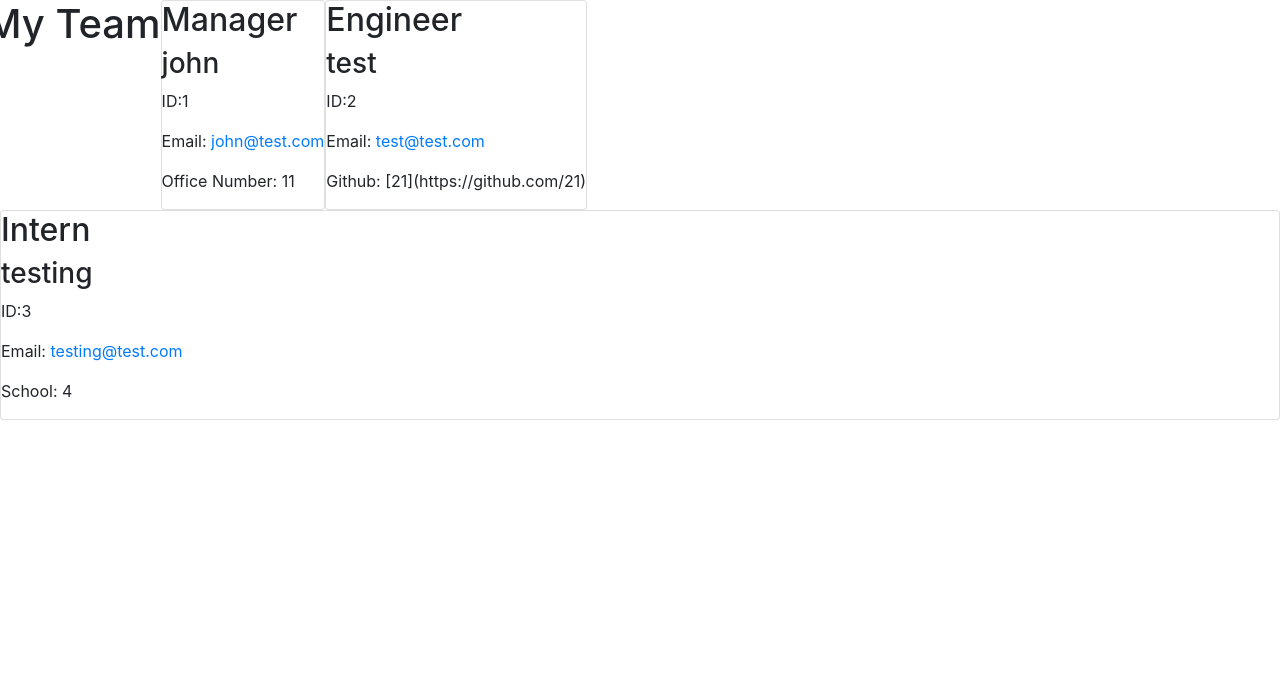
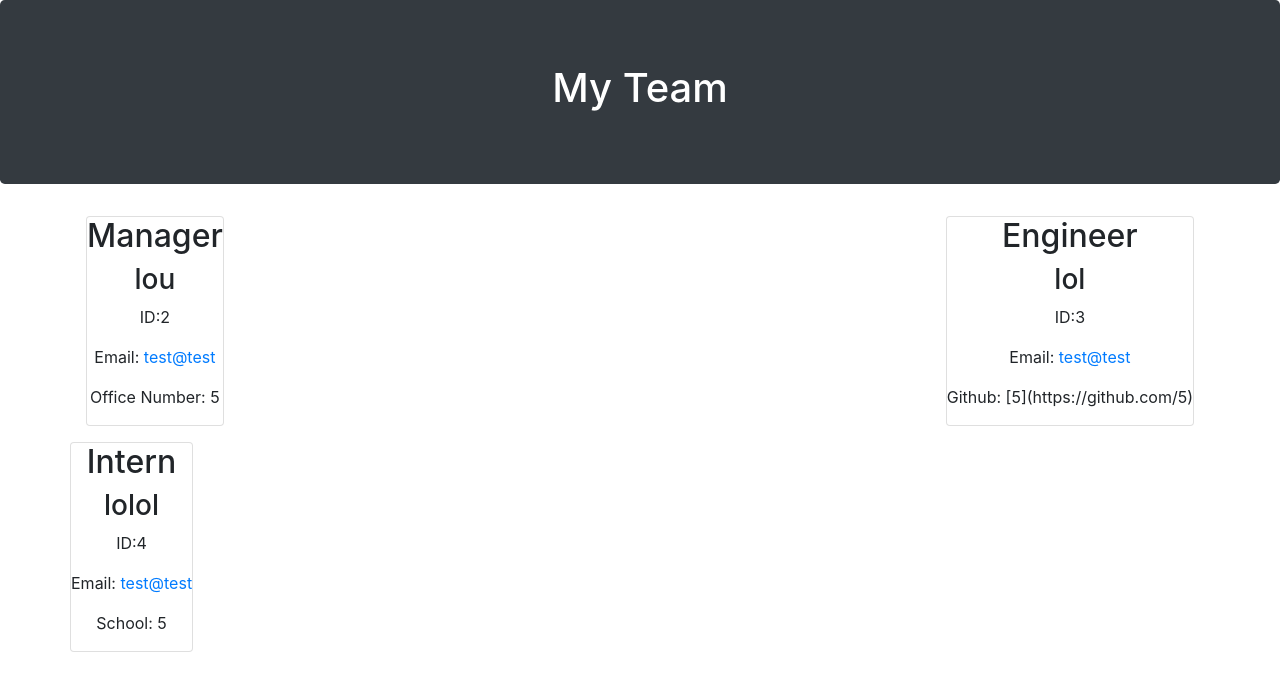
Before and after one commit to shellyst/team-profile-generator, a website: page team.html in a window 1280 px wide. Drawn offline with nearby package versions, Linux system fonts and the light colour scheme.

Commit message:
began proper styling now that data displays correctly, implemented a basic page structure and added a heading

```diff
--- a/src/styles.css
+++ b/src/styles.css
@@ -0,0 +1,3 @@
+body {
+  text-align: center;
+}
--- a/team.html
+++ b/team.html
@@ -11,37 +11,44 @@
     <title>Team Profile Generator</title>
 </head>
 <body>
-<div class="containter-fluid">
+<div class="container-fluid">
 <div class="row">
-<h1 class="text-center">My Team</h1>
-    <div class="card">
+<div class="col-12 jumbotron mb-3 bg-dark text-white">
+<h1 class="text-center">My Team</h1></div>
+    </div>
+    </div>
+    <div class="container">
+    <div class="row">
+    <div class="content col-12 d-flex flex-wrap justify-content-between p-3">
+        <div class="card" width="18rem">
     <div class="manager"><h2>Manager</h2>
-    <h3>john</h3>
-    <p>ID:1</p>
-    <p>Email: <a href="mailto:john@test.com">john@test.com</a></p>
-    <p>Office Number: 11</p>
+    <h3>lou</h3>
+    <p>ID:2</p>
+    <p>Email: <a href="mailto:test@test">test@test</a></p>
+    <p>Office Number: 5</p>
 </div>
 </div>
 
-    <div class="card">
+    <div class="card" width: 18rem">
     <div class="engineer"><h2>Engineer</h2>
-       <h3>test</h3>
-       <p>ID:2</p>
-      <p>Email: <a href="mailto:test@test.com">test@test.com</a></p>
-      <p>Github: [21](https://github.com/21)</p>
+       <h3>lol</h3>
+       <p>ID:3</p>
+      <p>Email: <a href="mailto:test@test">test@test</a></p>
+      <p>Github: [5](https://github.com/5)</p>
         </div>
         </div>
         </div>
-    <div class="card">
+    <div class="card" width: 18rem">
     <div class="intern"><h2>Intern</h2>
-        <h3>testing</h3>
-      <p>ID:3</p>
-      <p>Email: <a href="mailto:testing@test.com">testing@test.com</a></p>
-      <p>School: 4</p>
+        <h3>lolol</h3>
+      <p>ID:4</p>
+      <p>Email: <a href="mailto:test@test">test@test</a></p>
+      <p>School: 5</p>
       </div>
        </div>
         </div>
-    </div>
-    </div>
+        </div>
+        </div>
+</div>
 </body>
 </html>
```
Also changed, not shown: src/page-template.js (+18 -10 lines).
